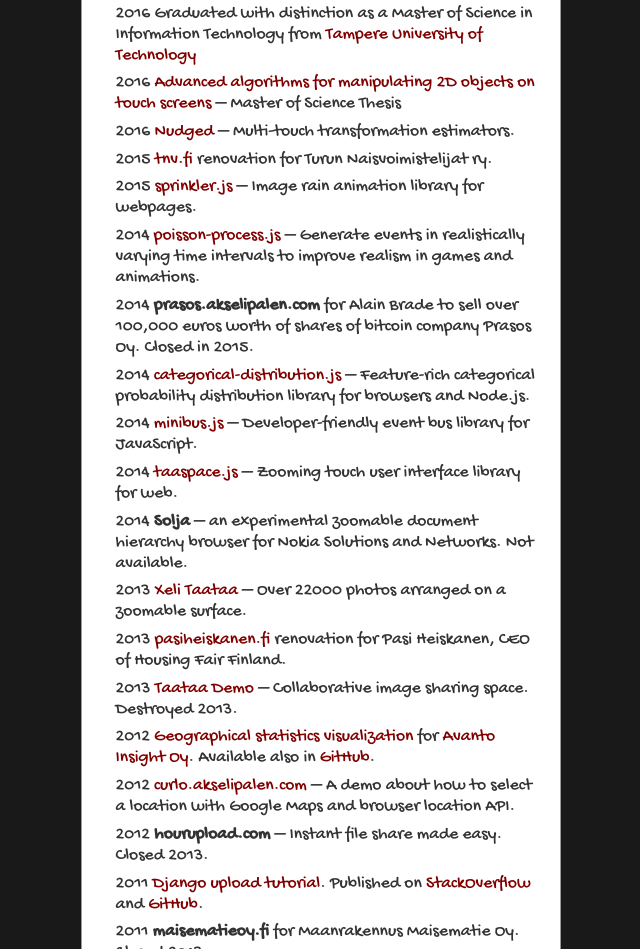
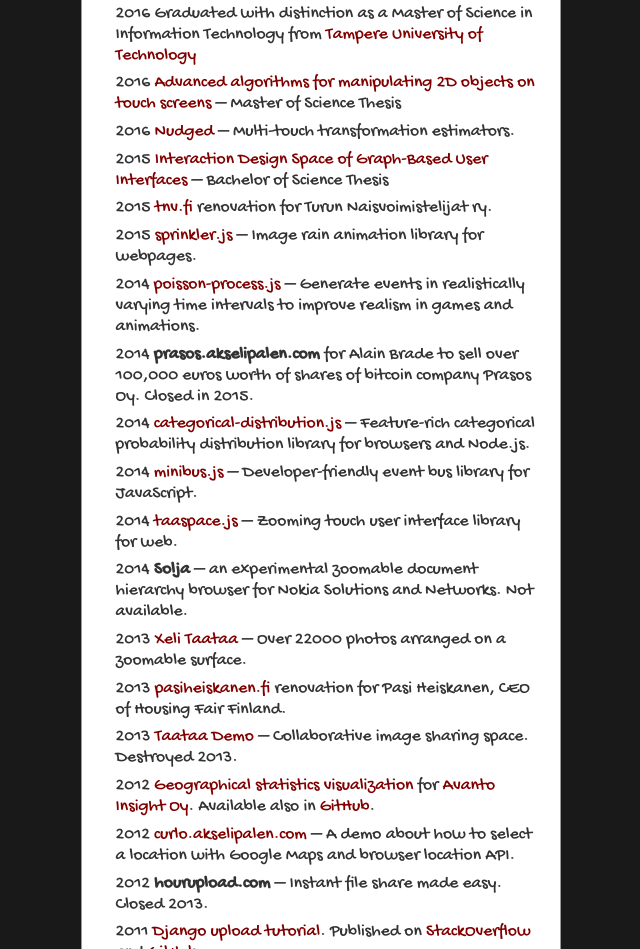
Before and after one commit to axelpale/akselipalen, a website: page index.html in a window 1280 px wide. Shown: the part 785-1734 px from the top of the page, without its empty margins (319-959 px from the left). Drawn offline with Linux system fonts and the light colour scheme.

Commit message:
Add Bachelors thesis

```diff
--- a/index.html
+++ b/index.html
@@ -57,6 +57,7 @@
   <li>2016 Graduated with distinction as a Master of Science in Information Technology from <a href="https://www.tuni.fi/en/about-us">Tampere University of Technology</a></li>
 	<li>2016 <a href="https://dspace.cc.tut.fi/dpub/handle/123456789/24173">Advanced algorithms for manipulating 2D objects on touch screens</a> – Master of Science Thesis</li>
 	<li>2016 <a href="https://github.com/axelpale/nudged">Nudged</a> &ndash; Multi-touch transformation estimators.</li>
+  <li>2015 <a href="http://file.akselipalen.com/science/palen-2015-06-16-interaction-design-space-of-graph-based-uis.pdf">Interaction Design Space of Graph-Based User Interfaces</a> – Bachelor of Science Thesis</li>
 	<li>2015 <a href="http://www.tnv.fi/">tnv.fi</a> renovation for Turun Naisvoimistelijat ry.</li>
 	<li>2015 <a href="https://www.npmjs.com/package/sprinkler">sprinkler.js</a> &ndash; Image rain animation library for webpages.</li>
 	<li>2014 <a href="https://www.npmjs.com/package/poisson-process">poisson-process.js</a> &ndash; Generate events in realistically varying time intervals to improve realism in games and animations.</li>
--- a/package.json
+++ b/package.json
@@ -1,6 +1,6 @@
 {
   "name": "akselipalen",
-  "version": "0.3.0",
+  "version": "0.3.1",
   "description": "Personal homepages of Akseli Palen",
   "keywords": [
     "homepage"
```
